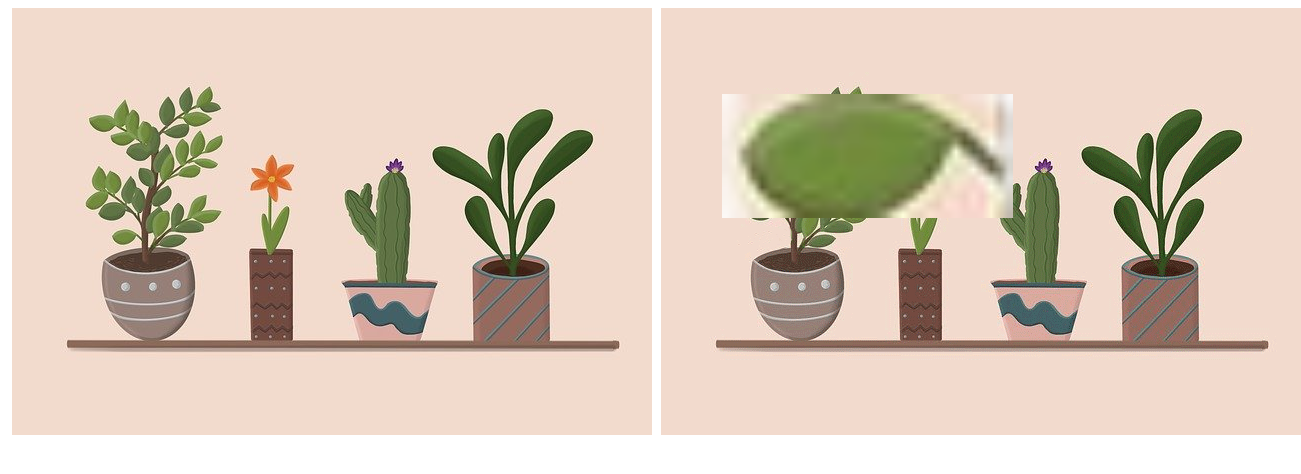
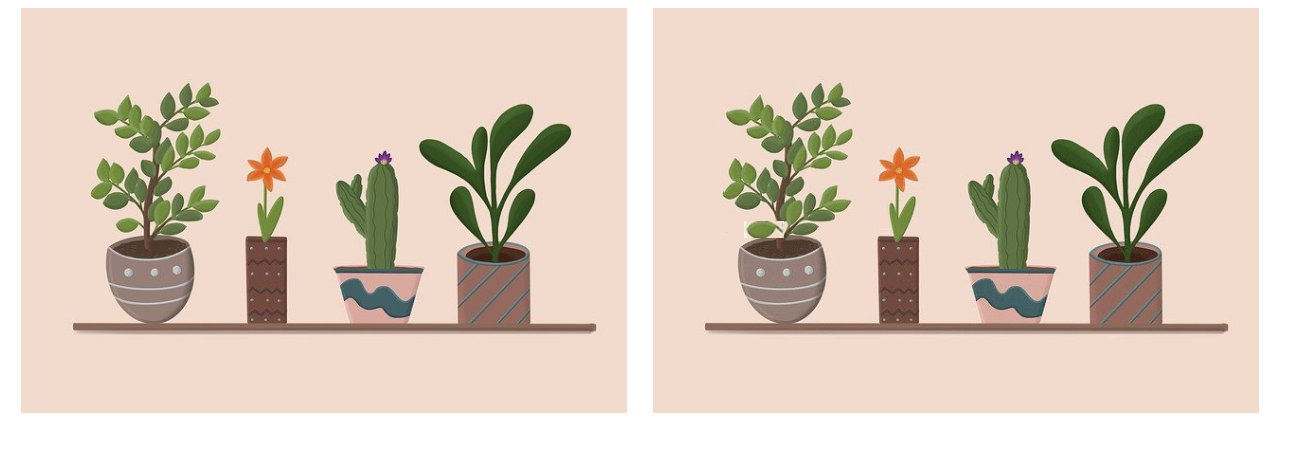
Before and after one commit to CidaliaA/jeu-des-erreurs, a plain HTML site: page index.html in a window 1280 px wide. Shown: the whole page, 1301 px wide, since content can reach past the window. Drawn offline with Linux system fonts and the light colour scheme.

Commit message:
:featfin html et css:creation 2 images avec 1(erreur-feuille) avec erreur en opacity

```diff
--- a/index.html
+++ b/index.html
@@ -11,11 +11,13 @@
     <body>
         <div class="image-bloc">
             <div class="image-originale">
-            <img src="./image/plants-gf4cc8e7e0_640.jpg" alt="">
+                <img id="originale" src="./image/plants-gf4cc8e7e0_640.jpg" alt="">
             </div>
             <div class="image-erreur">
-            <img src="./image/plantes-erreur.gif" alt="">
-            <img id="erreur-feuille" src="./image/feuilles.gif" alt="">
+                <img id="image-modif" src="./image/plantes-erreur.gif" alt="">
+                <img id="erreur-feuille" src="./image/feuilles.gif" width="40px" height="20px
+                "
+                 alt="">
             </div>
         </div>
 
--- a/style.css
+++ b/style.css
@@ -1,19 +1,31 @@
+
+.image-bloc{
+    display: flex;
+    justify-content:space-around;
+    width: 100%;
+}
+.image-originale{
+    width: 48% ;
+    height: 48%;
+}
+#originale{
+    width: 100%;
+    height: auto;
+}
+
 .image-erreur{
     position: relative;
     width: 48%;
-    height: auto;
-
-
+    height: 48%;
+}
+#image-modif{
+    width: 100%;
 }
 #erreur-feuille{
     position: absolute;
-    top: 20%;
-    left: 10%;
-    width: 48%;
+    top: 52%;
+    left: 15%;
     height: auto;
+    opacity: 1;
+
 }
-.image-bloc{
-    display: flex;
-    justify-content: space-around;
-    width: 100%;
-}
```
Lines whose indentation alone changed are shown as unchanged.
